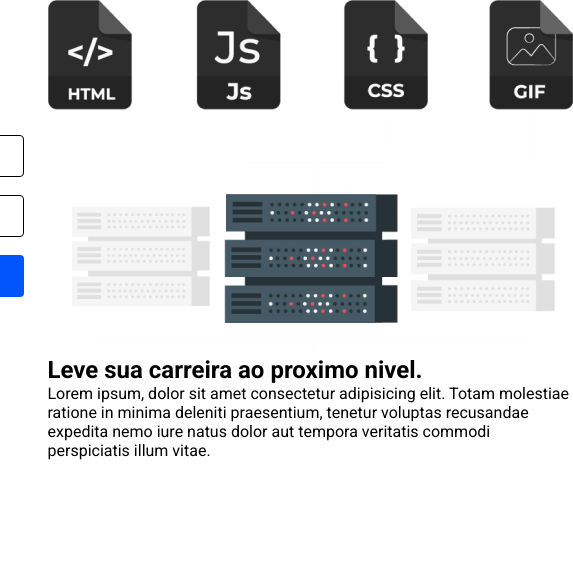
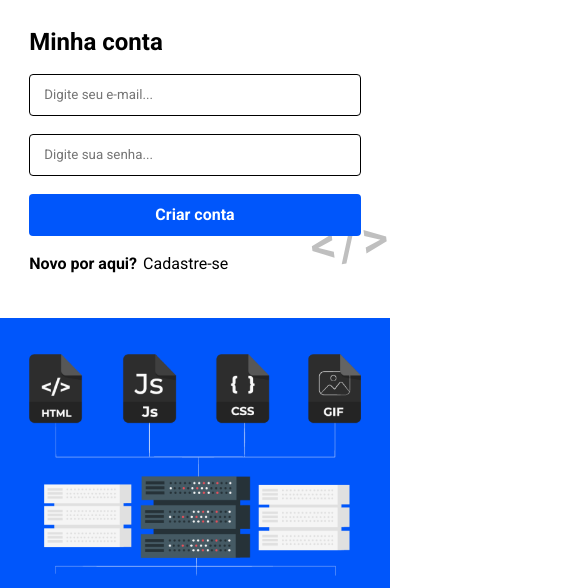
Before and after one commit to nferdica/page-login-form, a plain HTML site: page index.html in a window 390 px wide. Shown: the top 588 px of the page, 573 px wide, since content can reach past the window. Drawn offline with Linux system fonts and the light colour scheme.

Commit message:
feat: Finished stylized page

```diff
--- a/style.css
+++ b/style.css
@@ -42,6 +42,7 @@ body {
   flex-direction: column;
   width: 100%;
   max-width: 560px;
+  z-index: 9;
 }
 
 .input {
@@ -68,6 +69,7 @@ body {
   cursor: pointer;
   margin-bottom: 18px;
   transition: background-color 0.5s linear;
+  z-index: 2;
 }
 
 .button:hover {
@@ -94,4 +96,94 @@ body {
 
 .right {
   flex: 1;
+  background-color: #0056FB;
+  height: 100vh;
+  display: flex;
+  flex-direction: column;
+  align-items: center;
+  justify-content: center;
+  padding: 0 24px;
 }
+
+.info-img {
+  width: 100%;
+  max-width: 400px;
+  height: auto;
+  margin-bottom: 18px;
+}
+
+.subtitle {
+  max-width: 400px;
+  font-size: 38px;
+  color: #fff;
+  margin-bottom: 18px;
+}
+
+.description {
+  max-width: 400px;
+  line-height: 150%;
+  color: #fff
+}
+
+.form::before {
+  content: '';
+  position: absolute;
+  background-image: url(assets/code.svg);
+  background-size: 90px;
+  background-repeat: no-repeat;
+  z-index: 1;
+  width: 90px;
+  height: 90px;
+  opacity: 0.3;
+  bottom: -50px;
+  right: -35px;
+}
+
+@media (max-width: 700px) {
+  .container {
+    flex-direction: column;
+    min-height: 100vh;
+  }
+
+  .left{
+    width: 85%;
+    padding: 24px 0;
+  }
+
+  .left h1{
+    margin-bottom: 18px;
+  }
+
+  .right{
+    padding: 32px 0;
+    width: 100%;
+    height: 100%;
+  }
+
+  .form::before{
+    background-size: 80px;
+    width: 82px;
+    height: 82px;
+    bottom: -46px;
+    right: -30px;
+  }
+}
+
+@media (max-width: 500px) {
+  .info-img{
+    width: 85%;
+  }
+
+  .subtitle{
+    margin-bottom: 18px;
+    font-size: 32px;
+    max-width: 400px;
+    padding: 0 14px;
+    text-align: center;
+  }
+
+  .description{
+    max-width: 400px;
+    padding: 0 14px;
+  }
+}
```
